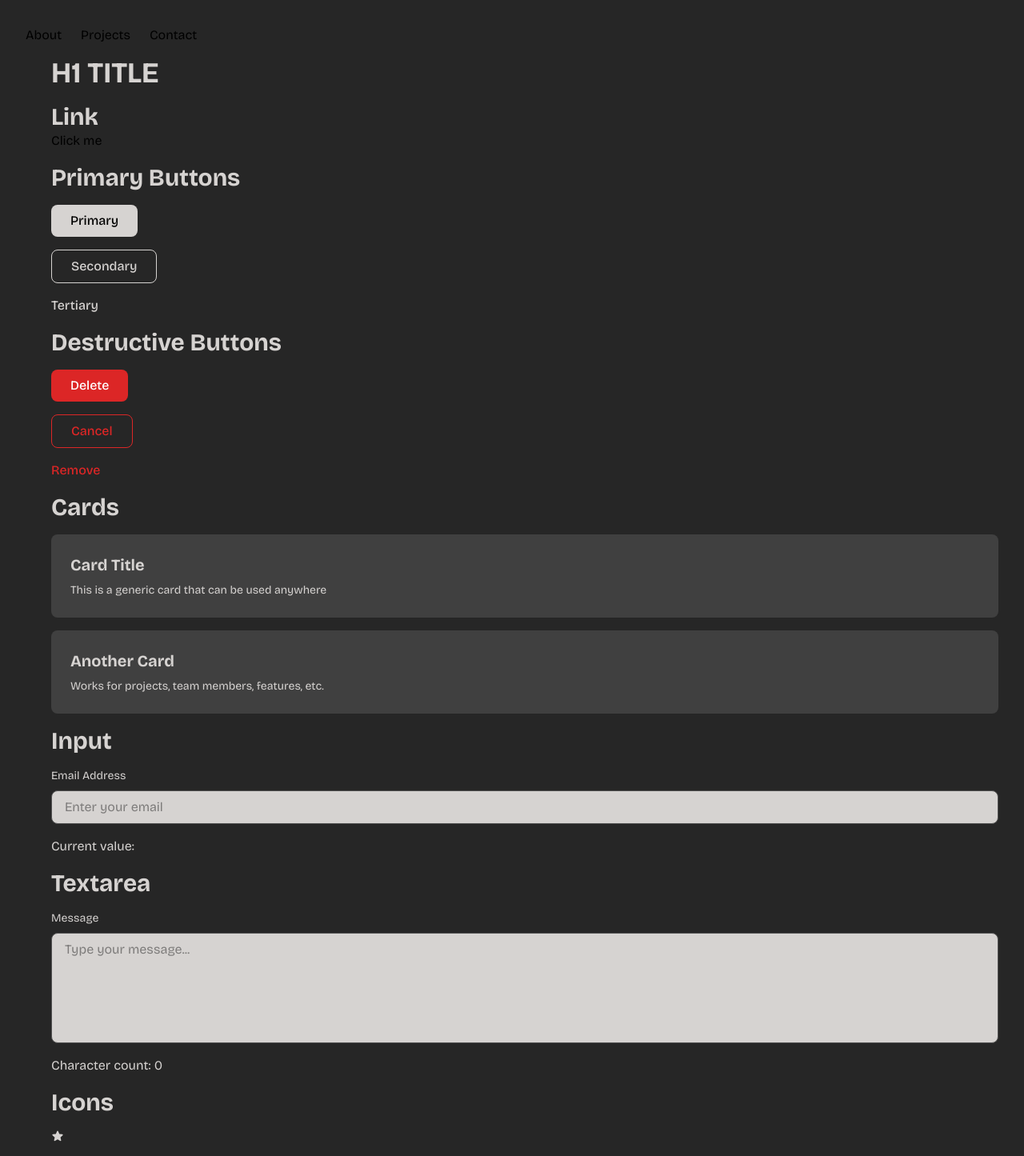
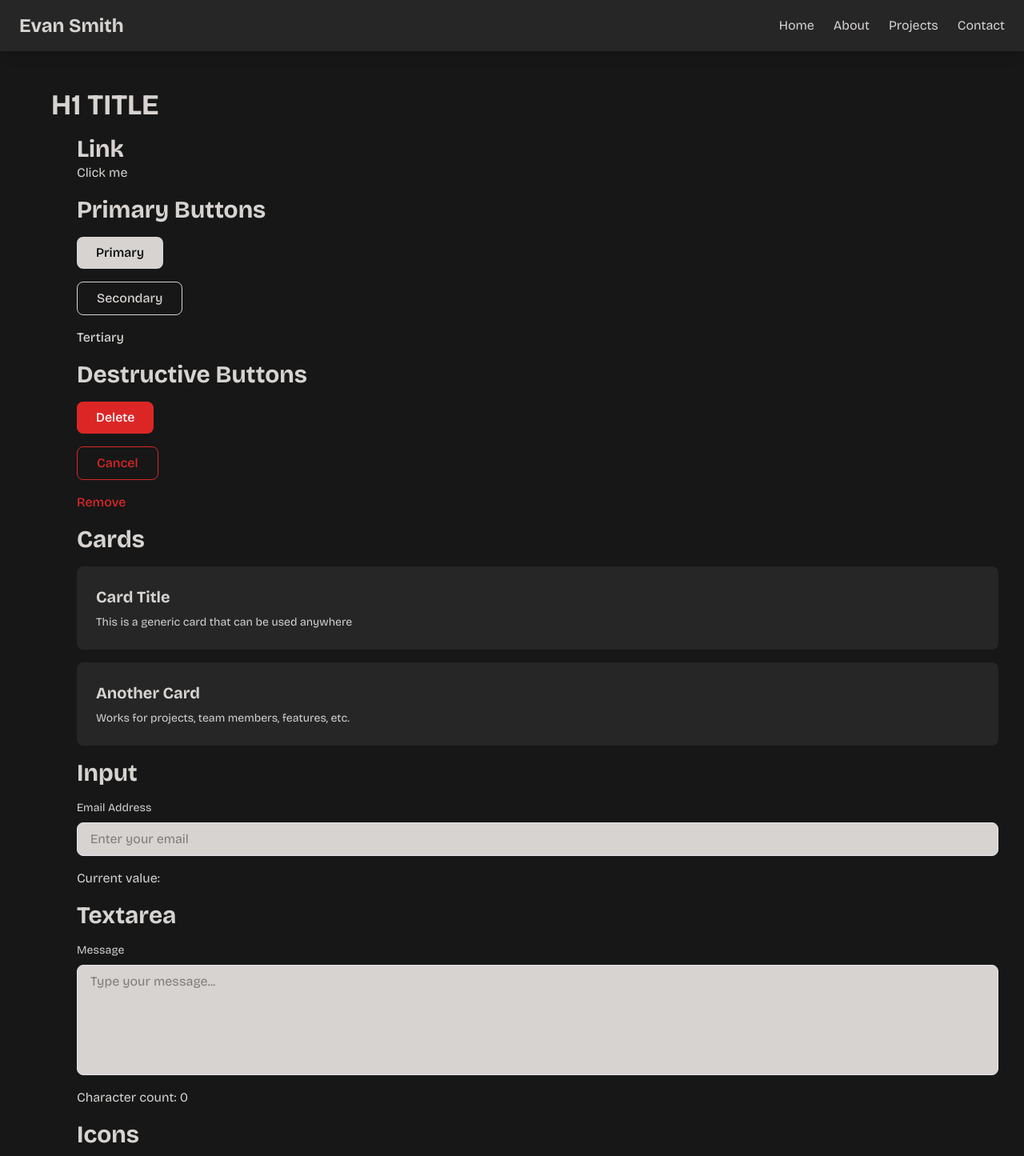
Before and after one commit to smith4ea/portfolio, a React (Vite) app in the folder frontend/: page /projects in a window 1280 px wide. Shown: the top 1445 px of the page at 80% size. Built offline with nearby package versions, Linux system fonts and the light colour scheme.

Commit message:
added header and fixed some colors

```diff
--- a/frontend/src/App.jsx
+++ b/frontend/src/App.jsx
@@ -6,6 +6,7 @@ import Card from './components/molecules/card'
 import Input from './components/molecules/input'
 import Textarea from './components/molecules/textarea'
 import Icon from './components/atoms/icon'
+import Header from './components/organisms/header'
 import { useState } from 'react'
 
 export default function App() {
@@ -14,14 +15,11 @@ export default function App() {
   const [message, setMessage] = useState("")
 
   return (
-    <div className="bg-neutral-800 min-h-screen p-8 space-y-4 space-x-8">
+    <div className="bg-neutral-900 min-h-screen space-y-4 space-x-8">
 
-      <ul className="flex gap-6 list-none">
-      <NavLink href="#about">About</NavLink>
-      <NavLink href="#projects">Projects</NavLink>
-      <NavLink href="#contact">Contact</NavLink>
-      </ul>
+      <Header />
 
+      <div className="bg-neutral-900 min-h-screen p-8 space-y-4 space-x-8">
         <Text variant="h1">H1 TITLE</Text>
 
         <Text variant="h2">Link</Text>
@@ -62,13 +60,16 @@ export default function App() {
         <p className="text-stone-300">Character count: {message.length}</p>
 
         <Text variant="h2">Icons</Text>
-      <Icon name="StarIcon" variant="solid" size="sm" className="text-primary-default" />
-      <Icon name="StarIcon" variant="solid" size="lg" className="text-error-default" />
-      <Icon name="CheckIcon" variant="solid" size="md" className="text-primary-default" />
+        <Icon name="StarIcon" variant="solid" size="sm" color="text-primary-default" />
+        <Icon name="StarIcon" variant="solid" size="lg" color="text-error-default" />
+        <Icon name="CheckIcon" variant="solid" size="lg" color="text-tertiary-default" />
 
         <Text variant="h2">Buttons and Cards with Icons</Text>
         <Button icon="StarIcon" variant="primary">
           Favorite
+        </Button>
+        <Button icon="ArrowRightIcon" variant="secondary" iconPosition="right">
+          Next
         </Button>
         <Card
           icon="SparklesIcon"
@@ -77,5 +78,6 @@ export default function App() {
           iconColor="text-tertiary-default"
         />
       </div>
+    </div>
   )
 }
--- a/frontend/src/components/atoms/link.jsx
+++ b/frontend/src/components/atoms/link.jsx
@@ -1,6 +1,6 @@
 export default function Link({ href, className = "", children }) {
   return (
-    <a href={href} className={`hover:text-slate-200 text-off-white transition ${className}`}>
+    <a href={href} className={`hover:text-primary-hover text-primary-default transition ${className}`}>
       {children}
     </a>
   )
--- a/frontend/src/components/atoms/text.jsx
+++ b/frontend/src/components/atoms/text.jsx
@@ -1,10 +1,10 @@
 export default function Text({ variant = "body", className = "", children }) {
   const variants = {
-    h1: "text-4xl font-bold text-stone-300",
-    h2: "text-3xl font-bold text-stone-300",
-    h3: "text-xl font-bold text-stone-300",
-    body: "text-base text-stone-300",
-    small: "text-sm text-stone-300",
+    h1: "text-4xl font-bold text-primary-default",
+    h2: "text-3xl font-bold text-primary-default",
+    h3: "text-xl font-bold text-primary-default",
+    body: "text-base text-primary-default",
+    small: "text-sm text-primary-default",
   }
 
   return (
--- a/frontend/src/components/molecules/card.jsx
+++ b/frontend/src/components/molecules/card.jsx
@@ -8,7 +8,7 @@ export default function Card({
     iconColor = null
 }) {
   return (
-    <div className="bg-neutral-700 p-6 rounded-lg hover:bg-neutral-600 transition space-y-2">
+    <div className="bg-secondary-default p-6 rounded-lg hover:bg-secondary-hover transition space-y-2">
       <div className="flex items-center gap-2">
         {icon && <Icon name={icon} size="lg" color={iconColor} />}
         <Text variant="h3" className="text-primary-default">
--- a/frontend/src/components/molecules/input.jsx
+++ b/frontend/src/components/molecules/input.jsx
@@ -16,7 +16,7 @@ export default function Input({
         placeholder={placeholder}
         value={value}
         onChange={onChange}
-        className={`bg-stone-300 text-neutral-800 border border-neutral-600 rounded-lg px-4 py-2 focus:outline-none focus:border-stone-300 transition ${className}`}
+        className={`bg-primary-default text-secondary-default rounded-lg px-4 py-2 focus:outline-none border focus:border-tertiary-default transition ${className}`}
       />
     </div>
   )
--- a/frontend/src/components/molecules/textarea.jsx
+++ b/frontend/src/components/molecules/textarea.jsx
@@ -10,13 +10,13 @@ export default function Textarea({
 }) {
   return (
     <div className="flex flex-col gap-2">
-      {label && <Text variant="small" className="text-stone-300">{label}</Text>}
+      {label && <Text variant="small" className="text-primary-default">{label}</Text>}
       <textarea
         placeholder={placeholder}
         value={value}
         onChange={onChange}
         rows={rows}
-        className={`bg-stone-300 text-neutral-800 border border-neutral-600 rounded-lg px-4 py-2 focus:outline-none focus:border-stone-300 transition resize-none ${className}`}
+        className={`bg-primary-default text-secondary-default rounded-lg px-4 py-2 focus:outline-none border focus:border-tertiary-default transition resize-none ${className}`}
       />
     </div>
   )
--- /dev/null
+++ b/frontend/src/components/organisms/header.jsx
@@ -0,0 +1,17 @@
+import NavLink from "../molecules/navlink"
+
+export default function Header() {
+  return (
+    <nav className="bg-secondary-default shadow-lg sticky top-0 z-50">
+      <div className="max-w-7xl mx-auto px-6 py-4 flex justify-between items-center">
+        <h1 className="text-2xl font-bold text-primary-default">Evan Smith</h1>
+        <ul className="flex gap-6 list-none m-0 p-0">
+          <NavLink href="/">Home</NavLink>
+          <NavLink href="/about">About</NavLink>
+          <NavLink href="/projects">Projects</NavLink>
+          <NavLink href="/contact">Contact</NavLink>
+        </ul>
+      </div>
+    </nav>
+  )
+}
--- a/frontend/tailwind.config.js
+++ b/frontend/tailwind.config.js
@@ -14,13 +14,13 @@ export default {
       colors: {
         primary: {
           default: colors.stone[300],
-          //hover: '#...',
+          hover: colors.stone[100],
           //active: '#...',
           //disabled: '#...',
         },
         secondary: {
           default: colors.neutral[800],
-          //hover: '#...',
+          hover: colors.neutral[600],
           //active: '#...',
           //disabled: '#...',
         },
@@ -42,13 +42,6 @@ export default {
           //active: '#...',
           //disabled: '#...',
         },
-        icon: {
-          default: colors.neutral[300],
-          //hover: '#...',
-          //active: '#...',
-          //disabled: '#...',
-        },
-        brd: colors.neutral[600],
       },
     },
   },
```
Lines whose indentation alone changed are shown as unchanged.
